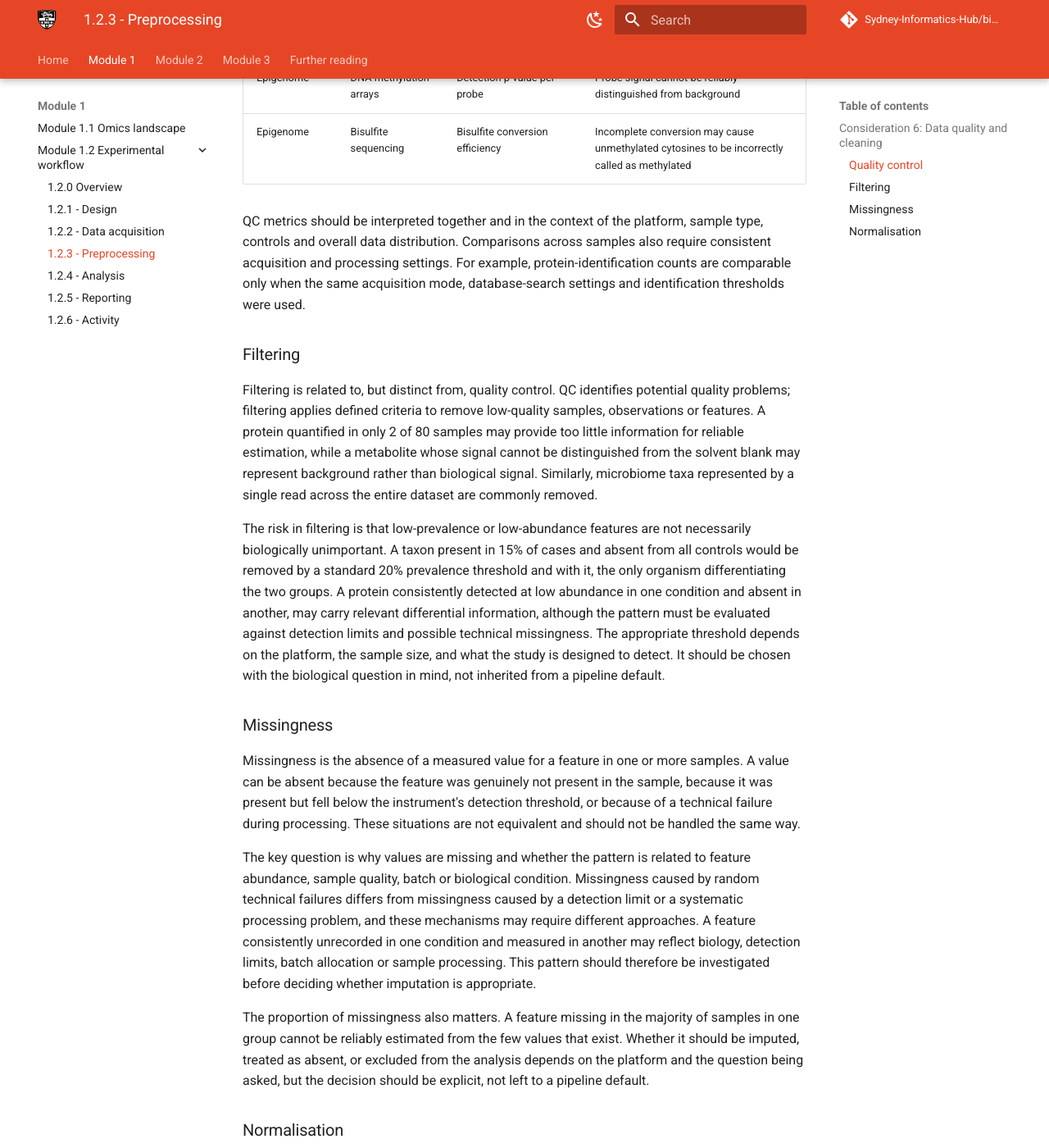
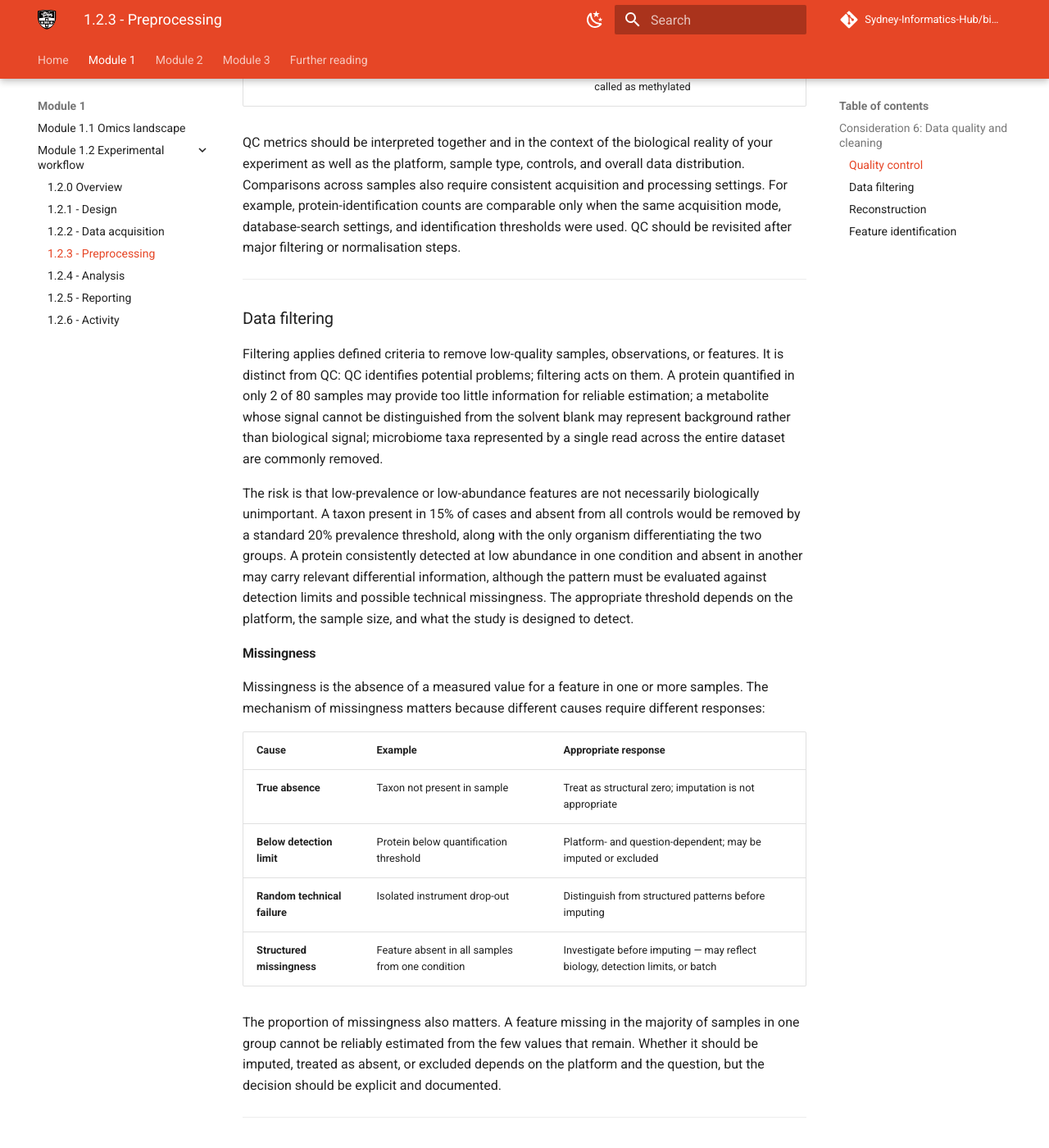
Before and after one commit to Sydney-Informatics-Hub/bio101-workshop, an MkDocs documentation site: the page built from docs/module1-2-3.md, in a window 1280 px wide and 1400 px high, scrolled down 3963 px. Shown: the whole window at 82% size. Built offline with MkDocs 1.6.1 and Material for MkDocs 9.7.7, drawn with Linux system fonts in a browser that asks for light colours; comment, search, counter and statistics services are not loaded; some of the changed text lies outside the part shown.

Commit message:
Restructure preprocessing into workflow

```diff
--- a/docs/module1-2-3.md
+++ b/docs/module1-2-3.md
@@ -6,14 +6,14 @@
 
 ![](figs/1-2_preprocess.png)
 
-Additionally, these decisions are not neutral. A filtering threshold applied at either the data cleaning or reconstruction phase determines which features enter downstream analysis. Excluded features can be recovered only by repeating preprocessing from retained raw or intermediate data. A normalisation method based on assumptions that do not hold can distort downstream comparisons, while an imputation strategy that ignores why values are missing can introduce bias. The choice of genome assembly, gene annotation or protein database determines which features the pipeline can identify. Reads or signals that do not match the selected reference will not contribute to that analysis, although they may be recovered by reprocessing with another reference or method.
+These decisions are not neutral. A filtering threshold determines which features enter downstream analysis; excluded features can be recovered only by repeating preprocessing from retained raw or intermediate data. A normalisation method based on assumptions that do not hold can distort downstream comparisons, while an imputation strategy that ignores why values are missing can introduce bias. The choice of genome assembly, gene annotation, or protein database determines which features the pipeline can identify and sometimes reads or signals that do not match the selected reference and will be filtered out of analysis.
 
 Across platforms, preprocessing commonly involves four broad types of task:
 
 | Stage | Purpose | Genome | Transcriptome | Proteome | Metabolome | Epigenome | Microbiome |
 |---|---|---|---|---|---|---|---|
 | **Quality control** | Identify data quality issues before analysis | Sequence quality, read length distribution | Mapping rate, rRNA fraction | Signal-to-noise ratio, identification rates | TIC stability, QC pool reproducibility | Detection p-values, conversion rate | Read depth, primer removal |
-| **Data cleaning** | Remove low-quality observations and noise | Low-quality read removal, adapter trimming | Adapter trimming, low-quality read removal | Peak picking, blank subtraction | Feature filtering, solvent blank removal | Failed probe removal | Chimera filtering, host read removal |
+| **Data filtering** | Remove low-quality observations and noise | Low-quality read removal, adapter trimming | Adapter trimming, low-quality read removal | Peak picking, blank subtraction | Feature filtering, solvent blank removal | Failed probe removal | Chimera filtering, host read removal |
 | **Reconstruction** | Infer the original biological sequence or structure | Read mapping to reference genome | Read mapping to transcriptome | Peptide-to-protein mapping | Feature annotation against spectral libraries | Read mapping to reference genome | OTU/ASV clustering |
 | **Feature identification** | Annotate biologically relevant features | Variant calling | Gene quantification | Protein quantification | Metabolite identification | Methylation calling | Taxonomic assignment, abundance estimation |
 
@@ -24,62 +24,88 @@
     | **Filtering** | Removal of features (genes, proteins, taxa, metabolites) that do not meet a minimum threshold of detection or prevalence across samples |
     | **Missingness** | The absence of a measured value for a feature in one or more samples; can arise from true absence, signal below the detection threshold, or technical failure |
     | **Imputation** | Estimating a missing value from the values that are present, using statistical or data-driven methods |
-    | **Normalisation** | Adjustment of measured values to reduce systematic technical differences in scale or distribution such as differences in sequencing depth, sample loading or instrument sensitivity that could obscure biological differences.|
+    | **Normalisation** | Adjustment of measured values to reduce systematic technical differences in scale or distribution — such as differences in sequencing depth, sample loading, or instrument sensitivity — that could obscure biological differences |
 
 !!! tip "Always keep your raw files!"
-    Many preprocessing decisions can be revised by rerunning the pipeline, provided that the raw data have been retained. Raw data, reference versions, software versions, parameters and filtering decisions should therefore be preserved and documented.
+    Many preprocessing decisions can be revised by rerunning the pipeline, provided that the raw data have been retained. Raw data, reference versions, software versions, parameters, and filtering decisions should therefore be preserved and documented.
+
+---
 
 ## Consideration 6: Data quality and cleaning
 
 !!! danger "Design principle"
-    QC criteria should be planned in advance where possible. When thresholds are informed by the observed QC distributions, the rationale should be documented and applied consistently. Thresholds should not be adjusted based on condition labels or desired results.
+    Every pre-processing decision determines what signal enters downstream analysis. These choices are not neutral and often cannot be revised without reprocessing from raw or intermediate data.
 
 ### Quality control
 
-Raw data always contains observations of variable quality. Quality control is the process of:
+Raw data always contains observations of variable quality. Quality control is the systematic evaluation of data before analysis. It operates at three levels — each capable of introducing a distinct problem:
 
-- Systematically evaluating the data before analysis
-- Identifying samples that have failed partially during collection or processing
-- Assessing whether the instrument or sequencing run performed consistently
-- Checking that individual features meet a minimum standard of detection.
-
-Each of these can introduce a different kind of problem: a failed sample adds noise or outliers to group comparisons; a drifting instrument introduces a run-wide trend that affects every measurement; features indistinguishable from background inflate the apparent size of the dataset without contributing signal. Addressing them requires different decisions. These problems require different checks and should be assessed before downstream analysis. QC should also be revisited after major filtering or normalisation steps.
+- **Sample-level QC**: identifies samples that have failed partially during collection or processing. A failed sample adds noise or outliers to group comparisons.
+- **Run-level QC**: assesses whether the instrument or sequencing run performed consistently. A drifting instrument introduces a run-wide trend that affects every measurement in that run.
+- **Feature-level QC**: checks that individual features meet a minimum standard of detection. Features indistinguishable from background inflate the apparent size of the dataset without contributing signal.
 
 | Omics domain | Platform | QC metric | What an unusual value may suggest |
 |---|---|---|---|
 | Genome | WGS / WES | Coverage depth and breadth | Insufficient or uneven sequencing, leaving parts of the genome inadequately measured |
-| Genome | WGS / WES | Duplication rate | Low library complexity, limited input material or excessive PCR amplification |
+| Genome | WGS / WES | Duplication rate | Low library complexity, limited input material, or excessive PCR amplification |
 | Genome | WGS / WES | Cross-sample contamination estimate | Mixture of material from different samples or possible sample-handling errors |
 | Transcriptome | Bulk RNA-seq | Number of mapped reads | Insufficient usable sequencing depth |
-| Transcriptome | Bulk RNA-seq | Mapping rate | Poor read quality, contamination or an unsuitable reference genome or annotation |
-| Transcriptome | Bulk RNA-seq | Proportion of reads mapping to rRNA | Incomplete rRNA depletion, RNA degradation or low informative RNA content |
+| Transcriptome | Bulk RNA-seq | Mapping rate | Poor read quality, contamination, or an unsuitable reference genome or annotation |
+| Transcriptome | Bulk RNA-seq | Proportion of reads mapping to rRNA | Incomplete rRNA depletion, RNA degradation, or low informative RNA content |
 | Transcriptome | Single-cell RNA-seq | Proportion of mitochondrial reads per cell | Damaged or dying cells, although expected levels differ among tissues and cell types |
-| Proteome | LC-MS/MS | Number of proteins identified per sample | Low sample input, sample-preparation problems, poor injection or reduced instrument performance |
-| Proteome | LC-MS/MS | Total ion current (TIC) | Differences in sample loading, injection, ionisation or instrument sensitivity |
-| Metabolome | LC-MS / GC-MS | CV of feature intensities across pooled QC injections | Analytical variability, instrument drift or inconsistent injection |
+| Proteome | LC-MS/MS | Number of proteins identified per sample | Low sample input, sample-preparation problems, poor injection, or reduced instrument performance |
+| Proteome | LC-MS/MS | Total ion current (TIC) | Differences in sample loading, injection, ionisation, or instrument sensitivity |
+| Metabolome | LC-MS / GC-MS | CV of feature intensities across pooled QC injections | Analytical variability, instrument drift, or inconsistent injection |
 | Metabolome | LC-MS / GC-MS | Signal-to-blank ratio | Signal may reflect background contamination rather than a sample-derived feature |
-| Microbiome | 16S / metagenomics | Read count per sample | Low library yield, low microbial biomass or insufficient sequencing depth; contamination may dominate low-biomass samples |
+| Microbiome | 16S / metagenomics | Read count per sample | Low library yield, low microbial biomass, or insufficient sequencing depth; contamination may dominate low-biomass samples |
 | Microbiome | 16S / metagenomics | Chimeric sequence rate | PCR amplification artefacts that may inflate apparent diversity |
 | Epigenome | DNA methylation arrays | Detection p-value per probe | Probe signal cannot be reliably distinguished from background |
 | Epigenome | Bisulfite sequencing | Bisulfite conversion efficiency | Incomplete conversion may cause unmethylated cytosines to be incorrectly called as methylated |
 
-QC metrics should be interpreted together and in the context of the platform, sample type, controls and overall data distribution. Comparisons across samples also require consistent acquisition and processing settings. For example, protein-identification counts are comparable only when the same acquisition mode, database-search settings and identification thresholds were used.
+QC metrics should be interpreted together and in the context of the biological reality of your experiment as well as the platform, sample type, controls, and overall data distribution. Comparisons across samples also require consistent acquisition and processing settings. For example, protein-identification counts are comparable only when the same acquisition mode, database-search settings, and identification thresholds were used. QC should be revisited after major filtering or normalisation steps.
 
-### Filtering
+---
 
-Filtering is related to, but distinct from, quality control. QC identifies potential quality problems; filtering applies defined criteria to remove low-quality samples, observations or features. A protein quantified in only 2 of 80 samples may provide too little information for reliable estimation, while a metabolite whose signal cannot be distinguished from the solvent blank may represent background rather than biological signal. Similarly, microbiome taxa represented by a single read across the entire dataset are commonly removed.
+### Data filtering
 
-The risk in filtering is that low-prevalence or low-abundance features are not necessarily biologically unimportant. A taxon present in 15% of cases and absent from all controls would be removed by a standard 20% prevalence threshold and with it, the only organism differentiating the two groups. A protein consistently detected at low abundance in one condition and absent in another, may carry relevant differential information, although the pattern must be evaluated against detection limits and possible technical missingness. The appropriate threshold depends on the platform, the sample size, and what the study is designed to detect. It should be chosen with the biological question in mind, not inherited from a pipeline default.
+Filtering applies defined criteria to remove low-quality samples, observations, or features. It is distinct from QC: QC identifies potential problems; filtering acts on them. A protein quantified in only 2 of 80 samples may provide too little information for reliable estimation; a metabolite whose signal cannot be distinguished from the solvent blank may represent background rather than biological signal; microbiome taxa represented by a single read across the entire dataset are commonly removed.
 
-### Missingness
+The risk is that low-prevalence or low-abundance features are not necessarily biologically unimportant. A taxon present in 15% of cases and absent from all controls would be removed by a standard 20% prevalence threshold, along with the only organism differentiating the two groups. A protein consistently detected at low abundance in one condition and absent in another may carry relevant differential information, although the pattern must be evaluated against detection limits and possible technical missingness. The appropriate threshold depends on the platform, the sample size, and what the study is designed to detect.
 
-Missingness is the absence of a measured value for a feature in one or more samples. A value can be absent because the feature was genuinely not present in the sample, because it was present but fell below the instrument's detection threshold, or because of a technical failure during processing. These situations are not equivalent and should not be handled the same way.
+#### Missingness
 
-The key question is why values are missing and whether the pattern is related to feature abundance, sample quality, batch or biological condition. Missingness caused by random technical failures differs from missingness caused by a detection limit or a systematic processing problem, and these mechanisms may require different approaches. A feature consistently unrecorded in one condition and measured in another may reflect biology, detection limits, batch allocation or sample processing. This pattern should therefore be investigated before deciding whether imputation is appropriate.
+Missingness is the absence of a measured value for a feature in one or more samples. The mechanism of missingness matters because different causes require different responses:
 
-The proportion of missingness also matters. A feature missing in the majority of samples in one group cannot be reliably estimated from the few values that exist. Whether it should be imputed, treated as absent, or excluded from the analysis depends on the platform and the question being asked, but the decision should be explicit, not left to a pipeline default.
+| Cause | Example | Appropriate response |
+|---|---|---|
+| **True absence** | Taxon not present in sample | Treat as structural zero; imputation is not appropriate |
+| **Below detection limit** | Protein below quantification threshold | Platform- and question-dependent; may be imputed or excluded |
+| **Random technical failure** | Isolated instrument drop-out | Distinguish from structured patterns before imputing |
+| **Structured missingness** | Feature absent in all samples from one condition | Investigate before imputing — may reflect biology, detection limits, or batch |
 
-### Normalisation
+The proportion of missingness also matters. A feature missing in the majority of samples in one group cannot be reliably estimated from the few values that remain. Whether it should be imputed, treated as absent, or excluded depends on the platform and the question, but the decision should be explicit and documented.
+
+---
+
+### Reconstruction
+
+Reconstruction infers the original biological sequence or structure from cleaned reads or signals. For sequence-based platforms, this typically means mapping reads to a reference genome or transcriptome, or assembling them de novo. For mass spectrometry-based platforms, it involves matching spectra to a protein sequence or metabolite spectral library. For microbiome data, it involves clustering sequences into operational taxonomic units or resolving amplicon sequence variants.
+
+The reference used at this stage has significant downstream consequences. An outdated genome annotation may miss recently characterised genes or assign reads to incorrect loci. A protein database that excludes a taxon or isoform will not identify peptides from it. A spectral library built from a different matrix or instrument type may fail to annotate signals that are present. Where no suitable reference exists, de novo assembly or untargeted annotation introduces additional uncertainty in feature identity.
+
+Reference version, build, and source should be recorded as part of the analysis provenance. Results obtained with different references are not directly comparable.
+
+---
+
+### Feature identification
+
+Feature identification assigns biological identity and quantifies the reconstructed signal. The output depends on the platform: variant calls, gene-level read counts, protein group intensities, metabolite concentrations, methylation beta-values, or taxon abundances.
+
+Ambiguous assignments are common in this step. A sequencing read may map equally well to multiple genomic loci; a peptide may be shared across multiple proteins; a mass feature may match multiple metabolites in the spectral library. You can remove these ambiguities by discarding ambiguous reads, collapsing to gene level, using protein group-level inference, or reporting the best spectral match. But keep in mind this will affect which features are quantified and at what abundance. These decisions should be explicit and consistently applied and well documentrf.
+
+The choice of annotation database also determines interpretability. A feature that is quantified but poorly annotated may not contribute meaningfully to biological interpretation even if it passes all statistical thresholds.
+
+#### Normalisation
 
 Measured values in omics data reflect both biological signal and technical variation. Two samples may produce different read counts, protein intensities, or metabolite peak areas not because the biology differs, but because one sample had more input material, was processed on a different day, or was run on the instrument at a different position in the queue. Normalisation adjusts for systematic technical differences in measurement scale or distribution so that samples can be compared more fairly. It does not necessarily remove batch effects or other structured technical variation.
 
@@ -90,9 +116,9 @@
 ---
 
 !!! info "Module 1.2.3 takeaways"
-    - Preprocessing transforms raw instrument output into a form suitable for analysis. The steps involved vary by platform, and the order and choice of methods affect what information enters the analysis.
-    - QC should assess sample quality, run or instrument performance, and feature-level detection. QC criteria should be planned where possible, applied consistently and documented.
-    - Filtering removes low-quality or low-prevalence features, but low abundance does not mean biologically unimportant. Thresholds should reflect the biological question, not pipeline defaults.
-    - Missing values arise for different reasons and the appropriate response differs in each case. Structured missingness may reflect biological or technical processes and should be investigated before imputation.
-    - Normalisation adjusts for selected sources of technical variation and relies on assumptions about the data. Reference materials and spike-ins must be introduced before the processing steps they are intended to monitor.
-    - The choice of reference database or genome assembly determines what can be detected. Outdated or mismatched references may exclude, misidentify or misannotate features.
+    - Preprocessing decisions, their order, and the implementation determine what information enters downstream analysis.
+    - QC should be planned in advance, applied consistently, and documented. It should should be revisited after major filtering or normalisation steps.
+    - Filtering removes low-quality or low-prevalence features. Thresholds should reflect the biological question, not pipeline defaults.
+    - Missing values arise for different reasons and the appropriate response differs in each case. Structured missingness should be investigated before imputation.
+    - The choice of reference datasets determines what can be detected.
+    - Raw data, reference versions, software versions, parameters, and filtering decisions must be retained and documented.
```
